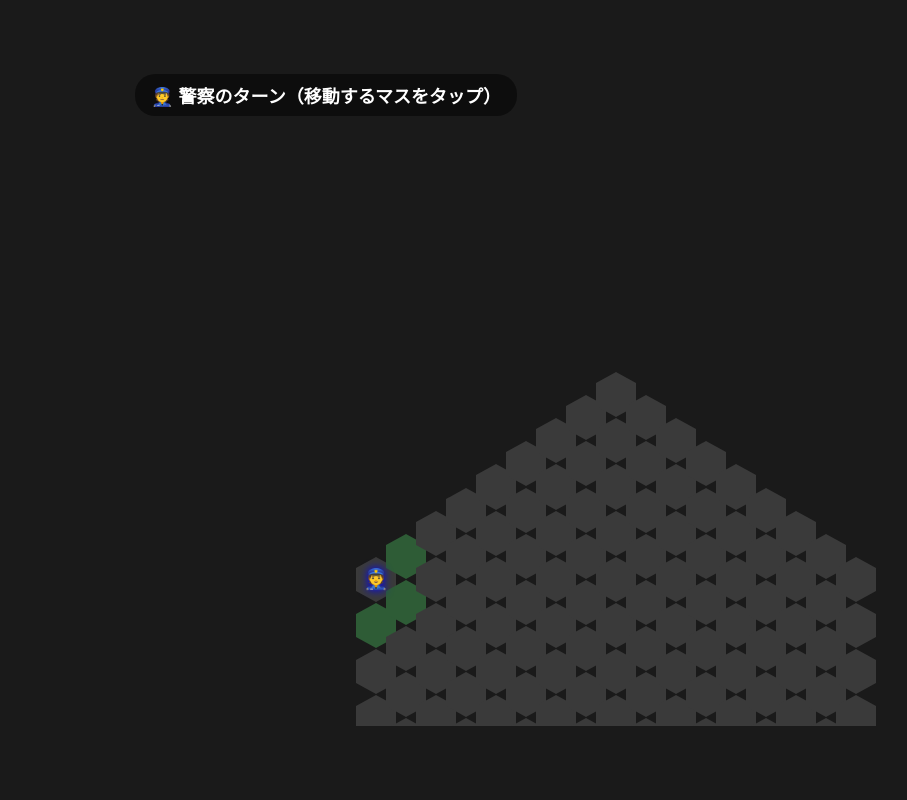
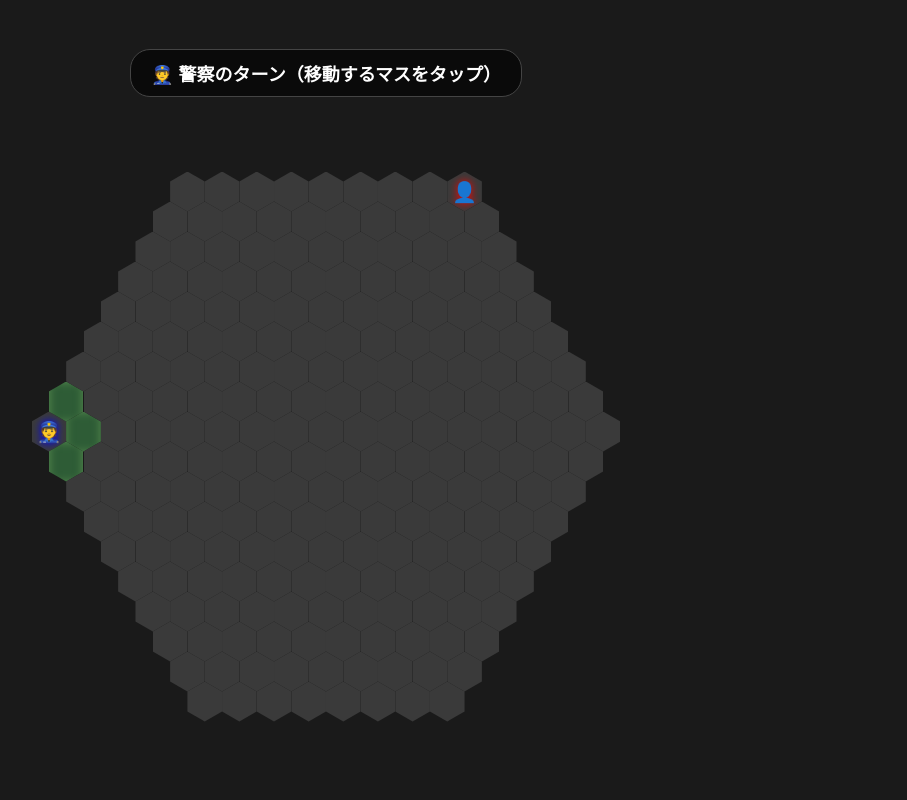
Before and after one commit to gamasang/K-Dorodoro, a plain HTML site: page index.html in a window 1280 px wide. Shown: the whole page, without its empty margins (314-1221 px from the left). Drawn offline with Linux system fonts and the light colour scheme.

Commit message:
index.html を更新

```diff
--- a/index.html
+++ b/index.html
@@ -3,28 +3,24 @@
 <head>
     <meta charset="UTF-8">
     <meta name="viewport" content="width=device-width, initial-scale=1.0, user-scalable=no">
-    <title>ヘックス・ケイドロ (開発テスト版)</title>
+    <title>ヘックス・ケイドロ (美化修正版)</title>
     <style>
         body { margin: 0; background: #1a1a1a; color: #fff; font-family: sans-serif; display: flex; flex-direction: column; align-items: center; justify-content: center; min-height: 100vh; overflow: hidden; touch-action: manipulation; }
-        #info { margin-bottom: 10px; font-size: 18px; font-weight: bold; background: rgba(0,0,0,0.5); padding: 8px 16px; border-radius: 20px; }
-        #container { width: 100vw; height: 75vh; overflow: auto; display: flex; justify-content: center; align-items: center; position: relative; }
-        #map { position: relative; transform-origin: center; }
+        #info { margin-bottom: 15px; font-size: 18px; font-weight: bold; background: rgba(0,0,0,0.6); padding: 10px 20px; border-radius: 20px; border: 1px solid #444; z-index: 100; }
+        #container { width: 100vw; height: 80vh; overflow: auto; display: flex; justify-content: center; align-items: center; position: relative; }
+        #map { position: relative; width: 600px; height: 600px; }
 
-        /* CSSで綺麗な正六角形（ヘックス）を作る */
-        .hex { position: absolute; width: 40px; height: 23.09px; background-color: #3a3a3a; margin: 11.55px 0; cursor: pointer; transition: all 0.2s; }
-        .hex:before, .hex:after { content: ""; position: absolute; width: 0; border-left: 20px solid transparent; border-right: 20px solid transparent; left: 0; }
-        .hex:before { bottom: 100%; border-bottom: 11.55px solid #3a3a3a; }
-        .hex:after { top: 100%; border-top: 11.55px solid #3a3a3a; }
+        /* 辺と辺が完全にくっつく正六角形のCSS定義 */
+        .hex { position: absolute; width: 34.64px; height: 40px; background-color: #3a3a3a; cursor: pointer; transition: all 0.15s; clip-path: polygon(50% 0%, 100% 25%, 100% 75%, 50% 100%, 0% 75%, 0% 25%); }
 
         /* 隣接マスのハイライト（移動可能範囲） */
-        .hex.movable { background-color: #2e5c36; }
-        .hex.movable:before { border-bottom-color: #2e5c36; }
-        .hex.movable:after { border-top-color: #2e5c36; }
+        .hex.movable { background-color: #2e5c36; box-shadow: inset 0 0 10px #5a8f52; }
+        .hex:active { opacity: 0.7; }
 
         /* キャラクター表示用の中身 */
-        .hex-inner { position: absolute; top: -6px; left: 0; width: 40px; height: 35px; display: flex; justify-content: center; align-items: center; font-size: 20px; z-index: 10; pointer-events: none; }
+        .hex-inner { position: absolute; top: 0; left: 0; width: 100%; height: 100%; display: flex; justify-content: center; align-items: center; font-size: 20px; z-index: 10; pointer-events: none; }
 
-        /* 警察と泥棒の見た目 */
+        /* 警察と泥棒の視覚効果 */
         .police { filter: drop-shadow(0 0 4px #00f); }
         .thief { filter: drop-shadow(0 0 4px #f00); }
     </style>
@@ -39,19 +35,18 @@
 <script>
     // 1辺のマス数（9階層）
     const MAP_SIZE = 9;
-    // ヘックスの描画サイズ計算用
-    const HEX_WIDTH = 40;
-    const HEX_HEIGHT = 46.18; // 23.09 * 2
-    const HORIZ_DIST = HEX_WIDTH * 0.75;
-    const VERT_DIST = HEX_HEIGHT;
+
+    // 幾何学的に完全に密着させるためのサイズ計算（縦長ヘックス）
+    const HEX_HEIGHT = 40; // 縦の長さ
+    const HEX_WIDTH = Math.sqrt(3) / 2 * HEX_HEIGHT; // 横の長さ (約34.64px)
 
     // ゲームの状態管理
-    let turn = "police"; // "police" または "thief"
+    let turn = "police";
     let isGameOver = false;
 
-    // 警察と泥棒の座標（ヘックス座標系: q, r）
-    let policePos = { q: -(MAP_SIZE-1), r: 0 }; // 左端に配置
-    let thiefPos = { q: MAP_SIZE-1, r: 0 };    // 右端に配置
+    // 初期配置：1辺9マスの大ヘックスの端と端に配置
+    let policePos = { q: -(MAP_SIZE-1), r: 0 };
+    let thiefPos = { q: MAP_SIZE-1, r: -(MAP_SIZE-1) };
 
     const mapElement = document.getElementById("map");
     const infoElement = document.getElementById("info");
@@ -66,7 +61,7 @@
         }
     }
 
-    // 2つのマスが隣接しているか判定（ヘックス座標の距離が1）
+    // 2つのマスが隣接しているか判定
     function isNeighbor(pos1, pos2) {
         const dq = pos1.q - pos2.q;
         const dr = pos1.r - pos2.r;
@@ -76,21 +71,22 @@
     // マップの描画処理
     function drawMap() {
         mapElement.innerHTML = "";
-
-        // 現在のターン側の座標と移動可能判定
         const currentPos = (turn === "police") ? policePos : thiefPos;
 
         cells.forEach(cell => {
             const hex = document.createElement("div");
             hex.classList.add("hex");
 
-            // 立体交差する軸から画面上のX, Yピクセル座標に変換
-            const x = HORIZ_DIST * cell.q;
-            const y = VERT_DIST * (cell.r + cell.q / 2);
+            // ハニカム構造（辺を密着させる軸変換）
+            // 縦長ヘックスの場合、横方向は 1.5マスのピッチ、縦方向は 1マス + 半マスのズレになります
+            const x = HEX_WIDTH * (cell.q + cell.r / 2);
+            const y = HEX_HEIGHT * 0.75 * cell.r;
 
-            // マップの中心が画面真ん中にくるようオフセット配置
-            hex.style.left = `${x + (MAP_SIZE * 30)}px`;
-            hex.style.top = `${y + (MAP_SIZE * 35)}px`;
+            // マップ全体がコンテナの真ん中にくるよう調整（オフセット座標）
+            const offsetX = 300 - (HEX_WIDTH / 2);
+            const offsetY = 300 - (HEX_HEIGHT / 2);
+            hex.style.left = `${x + offsetX}px`;
+            hex.style.top = `${y + offsetY}px`;
 
             // 移動可能な隣接マスならハイライト
             const movable = !isGameOver && isNeighbor(currentPos, cell);
```
